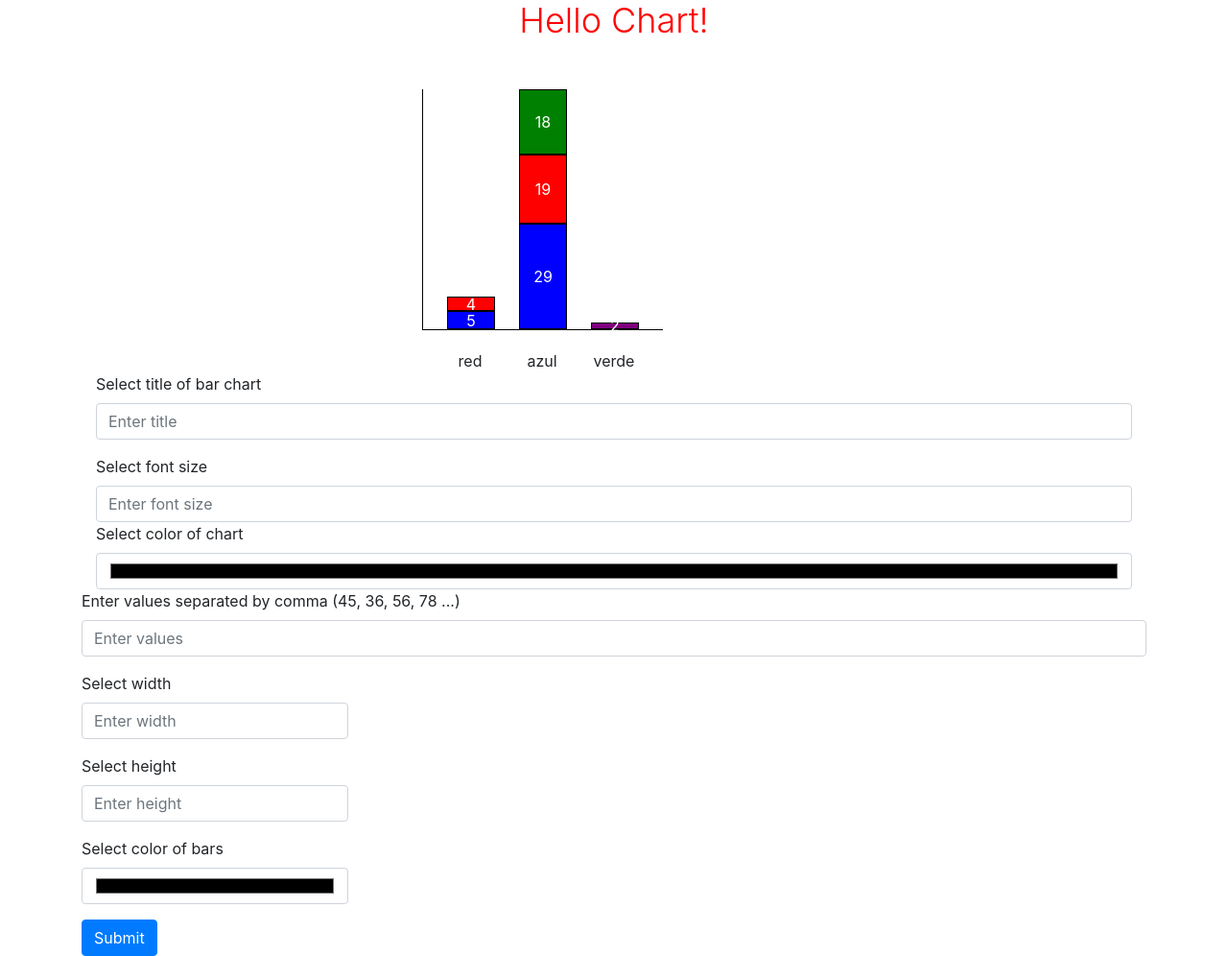
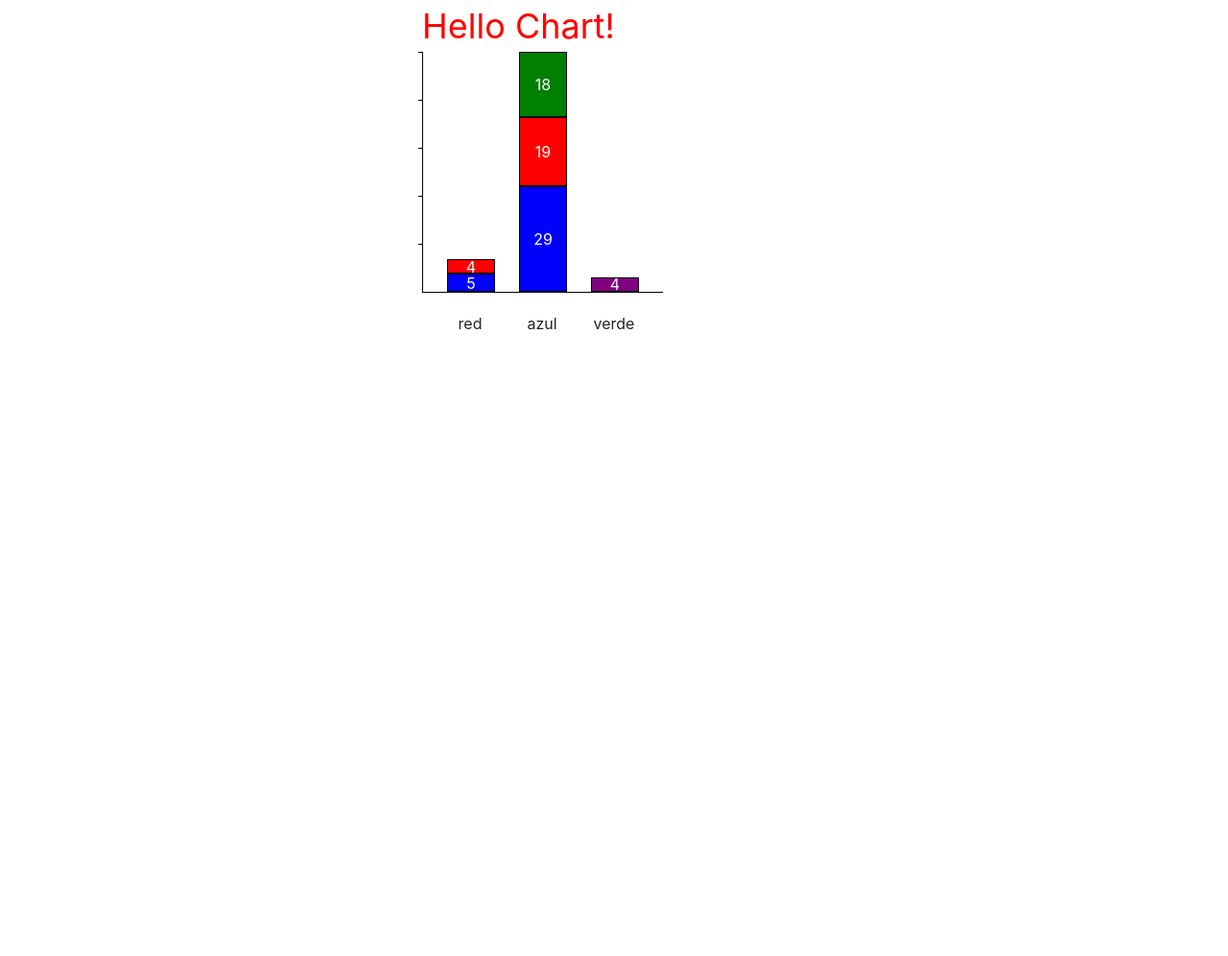
Before and after one commit to CamilaRivera/bar-chart-project, a website: page index.html in a window 1280 px wide. Shown: the whole page at 96% size. After the commit the page ends 800 px from the top, so only its background shows below. Drawn offline with nearby package versions, Linux system fonts and the light colour scheme.

Commit message:
remove extra containers

```diff
--- a/assets/js/main.js
+++ b/assets/js/main.js
@@ -1,9 +1,10 @@
 //Bar options
 var data = {
-  values: [[4, 5], [18, 19, 29], [2]],
+  values: [[4, 5], [18, 19, 29], [4]],
   labels: ["red", "azul", "verde"]
 };
 var options = {
+  ticks: 5,
   width: 250,
   height: 250,
   dataColors: [["red", "blue"], ["green", "red", "blue"], ["purple"]],
@@ -16,7 +17,7 @@ var options = {
     size: 36
   }
 };
-var chartContainer = $('#chart');
+var chartContainer = $('.bar-chart-container');
 
 
 function sumArray(data) {
@@ -37,7 +38,7 @@ function getMaxBar(data) {
 function createBar(barContainerElement, barOptions) {
   var bar = $('<div></div>')
     .addClass("text-center")
-    .css('width', barOptions.width + 'px' )
+    .css('width', barOptions.width + 'px')
     .css('height', barOptions.height + '%')
     .css('margin-left', barOptions.spacing + 'px');
   bar.appendTo(barContainerElement);
@@ -57,7 +58,7 @@ function createBar(barContainerElement, barOptions) {
   }
 }
 
-function createLabel(barOptions) {
+function createLabel(chartLabelContainer, barOptions) {
   // var span = $('<div class= justify-content + barOptions.labelPosition + ' text-center\' style=\'width:' + barOptions.width + 'px;\'/>');
   $('<div></div>')
     .addClass('justify-content-' + barOptions.labelPosition)
@@ -65,26 +66,58 @@ function createLabel(barOptions) {
     .css('width', barOptions.width + 'px')
     .css('margin-left', barOptions.spacing + 'px')
     .text(barOptions.labelName)
-    .appendTo('#label');
+    .appendTo(chartLabelContainer);
 }
 
-function sizeChart(width, height) {
-  $('#chart').height(height);
-  $('#chart').width(width);
-  $('#label').width(width);
+function sizeChart(charContainer, labelContainer, width, height) {
+  charContainer.height(height);
+  charContainer.width(width);
+  labelContainer.width(width);
 }
 
-function setTitle(title, color, size) {
-  var chartTitle = document.getElementById("chartTitle");
-  chartTitle.innerHTML = title;
-  chartTitle.style.fontSize = size + "px";
-  chartTitle.style.color = color;
+function setTitle(titleContainer, title, color, size) {
+  titleContainer.text(title);
+  titleContainer.css('font-size', size + "px");
+  titleContainer.css('color', color);
 }
+function createTicks(barContainer, options) {
+  var boxTicks = $('<div></div>')
+    .css('width', '5px')
+    .css('height', '100%')
+    .css('margin-left', '-5px')
+    .appendTo(barContainer);
+  for (var i = 0; i < options.ticks; i++) {
+    var height = (100 / options.ticks);
+    $('<div></div>')
+      .css('height', height + '%')
+      .css('border-top', '1px solid black')
+      .appendTo(boxTicks);
+  }
 
+}
+function updateChart() {
+  console.log("connected");
+  console.log("connected");
+}
 function createBars(data, options, element) {
+  var titleContainer = $('<div></div>')
+    .appendTo(element);
 
-  sizeChart(options.width, options.height);
-  setTitle(options.titleOptions.text, options.titleOptions.color, options.titleOptions.size);
+  var chartBarsContainer = $('<div></div>')
+    .addClass('d-flex')
+    .addClass('chart-axis')
+    .addClass('align-items-end')
+    .appendTo(element);
+
+  var chartLabelContainer = $('<div></div>')
+    .addClass('d-flex')
+    .addClass('align-items-end')
+    .appendTo(element);
+
+  sizeChart(chartBarsContainer, chartLabelContainer, options.width, options.height);
+  setTitle(titleContainer, options.titleOptions.text, options.titleOptions.color, options.titleOptions.size);
+
+  createTicks(chartBarsContainer, options);
 
   var widthAvailableForBars = options.width - options.spacing * (data.values.length + 1);
   var barWidth = widthAvailableForBars / data.values.length;
@@ -105,12 +138,12 @@ function createBars(data, options, element) {
       dataColorBar: options.dataColors[i],
       spacing: options.spacing
     };
-    createBar(element, barOptions);
-    createLabel(barOptions);
+    createBar(chartBarsContainer, barOptions);
+    createLabel(chartLabelContainer, barOptions);
   }
 }
 
 
 
 
-createBars(data, options, chartContainer );
+createBars(data, options, chartContainer);
--- a/index.html
+++ b/index.html
@@ -11,55 +11,7 @@
 </head>
 
 <body>
-  <h1 class="display-4 text-center" id="chartTitle">Bar Chart</h1>
-  <div class="bar-chart-container">
-    <div class="d-flex align-items-end chart-axis" id="chart">
-      <!-- <input type="color">
-    <input type="number"> -->
-    </div>
-    <div class="d-flex align-items-end " id="label">
-
-    </div>
-  </div>
-
-  <div class="container">
-    <form>
-      <div class="container">
-        <div class="form-group w-45 d-block">
-          <label for="barChartTitle">Select title of bar chart</label>
-          <input type="text" class="form-control" id="barChartTitle" placeholder="Enter title">
-        </div>
-        <div class="form-group w-25 d-inline">
-          <label for="selectedFontSize">Select font size</label>
-          <input type="number" class="form-control" id="selectedFontSize" placeholder="Enter font size">
-        </div>
-        <div class="form-group w-25 d-inline">
-          <label for="selectedColorChart">Select color of chart</label>
-          <input type="color" class="form-control" id="selectedColorChart">
-        </div>
-      </div>
-
-      <div class="form-group w-45">
-        <label for="values">Enter values separated by comma (45, 36, 56, 78 ...)</label>
-        <input type="text" class="form-control" id="values" placeholder="Enter values">
-      </div>
-      <div class="form-group w-25">
-        <label for="selectedWidth">Select width</label>
-        <input type="number" class="form-control" id="selectedWidth" placeholder="Enter width">
-      </div>
-      <div class="form-group w-25">
-        <label for="selectedHeight">Select height</label>
-        <input type="number" class="form-control" id="selectedHeight" placeholder="Enter height">
-      </div>
-      <div class="form-group w-25">
-        <label for="selectedColor">Select color of bars</label>
-        <input type="color" class="form-control" id="selectedColor">
-      </div>
-      <button type="submit" class="btn btn-primary">Submit</button>
-    </form>
-
-  </div>
-
+  <div class="bar-chart-container"></div>
 
 
   <!-- JavaScript -->
```
